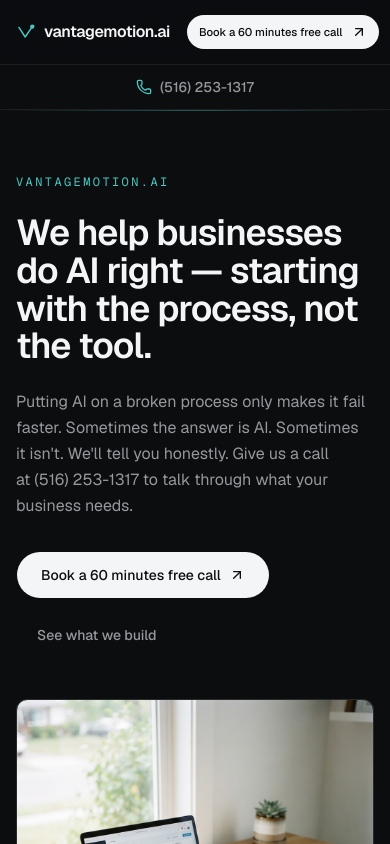
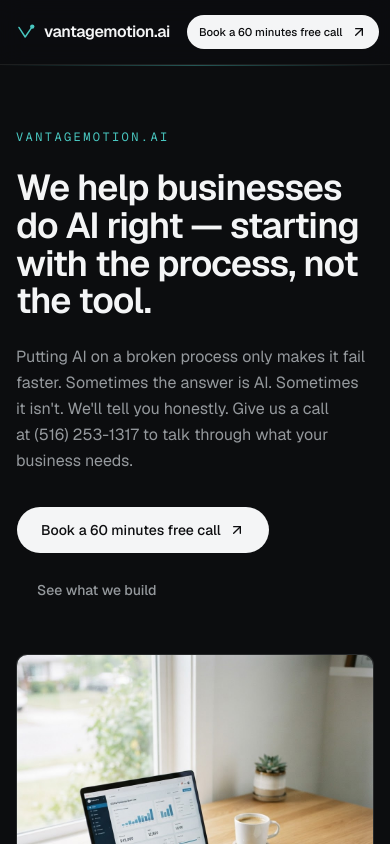
Before and after one commit to fosgate29/azala2, a Next.js app: page / in a window 390 px wide. Shown: the top 844 px of the page. Built offline with nearby package versions, Linux system fonts and the light colour scheme.

Commit message:
Remove phone strip below header

```diff
--- a/app/page.tsx
+++ b/app/page.tsx
@@ -7,16 +7,11 @@ import { SiteHeader } from "@/components/site-header"
 import { WhatWeBuildSection } from "@/components/what-we-build-section"
 import { WhatsIncludedSection } from "@/components/whats-included-section"
 import { WhoWeWorkWithSection } from "@/components/who-we-work-with-section"
-import { Phone } from "lucide-react"
 
 export default function Page() {
   return (
     <div className="min-h-screen bg-background text-foreground">
       <SiteHeader />
-      <div className="flex items-center justify-center gap-2 border-b border-border/60 px-4 py-3 text-sm font-medium text-muted-foreground">
-        <Phone aria-hidden="true" className="size-4 text-accent" />
-        <span>(516) 253-1317</span>
-      </div>
       <main>
         <HeroSection />
         <AboutSection />
```
